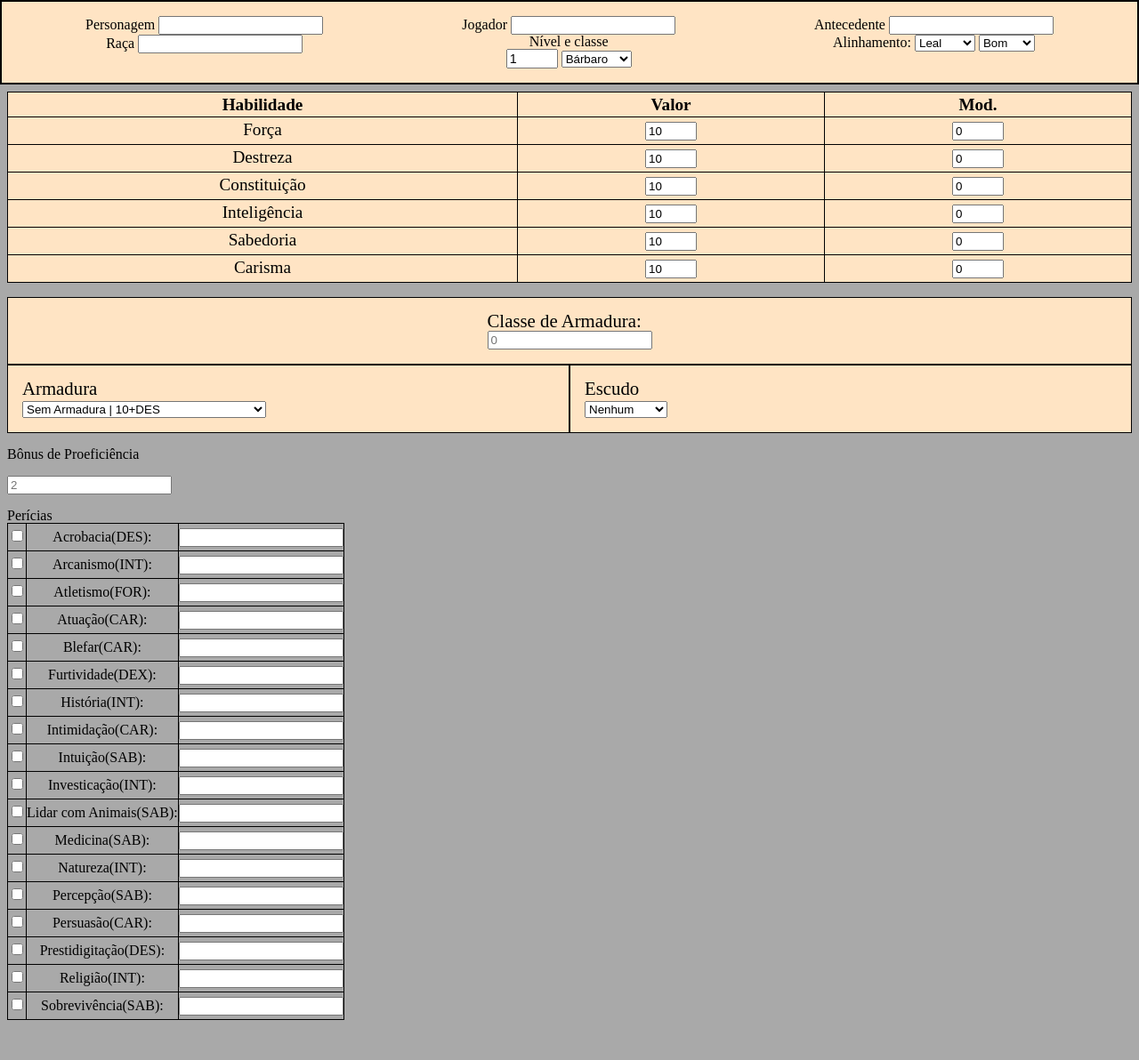
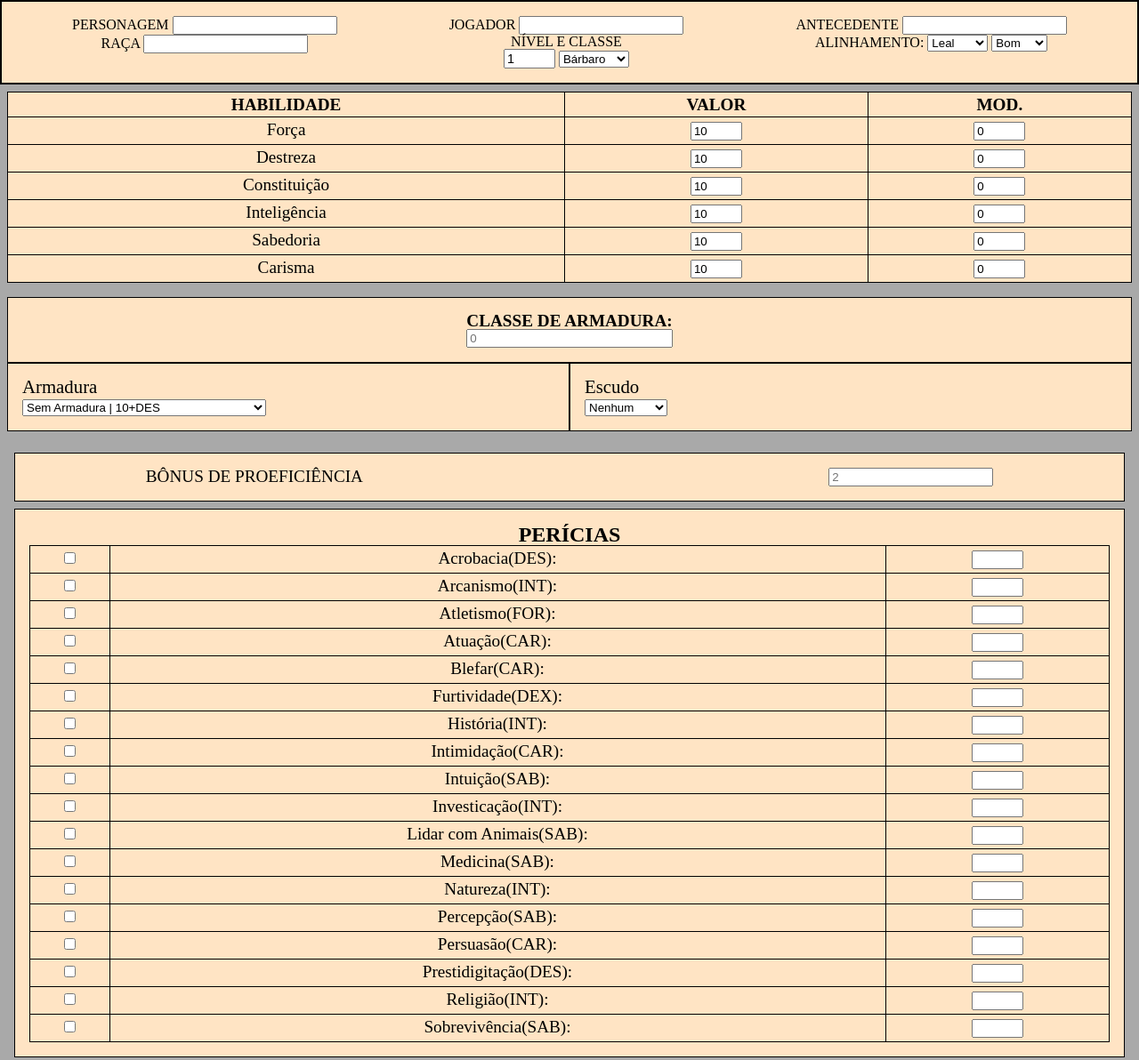
Before and after one commit to GabrielItaqui/fichaderpg, a plain HTML site: page index.html in a window 1280 px wide. Shown: the whole page at 89% size. Before the commit the page ends 1155 px from the top, so only its background shows below. Drawn offline with Linux system fonts and the light colour scheme.

Commit message:
Alterações feitas no visual da pagina.

```diff
--- a/index.html
+++ b/index.html
@@ -63,7 +63,7 @@
     </header>
     <div class="container">
         <div class="row">
-            <div class="col-4">
+            <div class="col-1">
                 <table class="table habilidade">
                     <tr>
                         <th>Habilidade</th>
@@ -102,7 +102,7 @@
                     </tr>
                 </table>
             </div>
-            <div class="col-4">
+            <div class="col-2">
               <div class="classeArmadura">
               <h6>Classe de Armadura:</h6>
               <input type="text" id="armorClass" placeholder="0" readonly>
@@ -142,11 +142,15 @@
                   </div>
                 </div>
             </div>
-            <div class="col-4">
+            <div class="col-3">
+              <div class="profBonus">
                 <h2>Bônus de Proeficiência</h2><br>
                 <input type="text" id="profBonus" placeholder="2" readonly>
-                <br><br>
-                <h2>Perícias</h2>
+              </div>
+              <div class="pericias">
+                <div class="textoPericias">
+                  <h2>Perícias</h2>
+                </div>
                 <table class="table">
                     <tr>
                       <td><input type="checkbox" id="acrProf" onchange="setSkills();"></td>
@@ -238,7 +242,8 @@
                       <td>Sobrevivência(SAB):</td>
                       <td><input type="number" id="sobScore"></td>
                     </tr>
-                <table>
+                  </table>
+                  </div>
             </div>
         </div>
     </div>
--- a/style.css
+++ b/style.css
@@ -11,6 +11,10 @@ body {
   text-align: center;
   background-color: bisque;
   border: 2px solid black;
+  text-transform: uppercase;
+}
+.classeNivel {
+  align-items: center;
 }
 .row {
   display: grid;
@@ -30,6 +34,7 @@ body {
   border: 1px solid black;
 }
 th {
+  text-transform: uppercase;
   font-weight: 700;
   border: 1px solid black;
 }
@@ -44,12 +49,14 @@ th, td {
   }
 }
 .valorHabilidade {
-  width: 30px;
-}
-#strScore, #dexScore, #conScore, #intScore, #wisScore, #chaScore, #strMod, #dexMod, #conMod, #intMod, #wisMod, #chaMod {
   width: 50px;
 }
-.col-4 {
+#strScore, #dexScore, #conScore, #intScore, #wisScore, #chaScore, #strMod, #dexMod, #conMod, #intMod, #wisMod, #chaMod,
+#acrScore, #arcScore, #atlScore, #atuScore, #engScore, #furScore, #hisScore, #intiScore, #intuScore, #inveScore, #lidScore,
+#medScore, #natScore, #percScore, #persScore, #presScore, #relScore, #sobScore {
+  width: 50px;
+}
+.col-1, .col-2, .col-3 {
   padding: 8px;
 }
 .classeNivel {
@@ -63,7 +70,7 @@ th, td {
     margin: auto;
   }
 }
-#playerLevel {
+#playerLevel{
   width: 50px;
   max-width: 120px;
   margin: auto;
@@ -81,11 +88,38 @@ th, td {
   display: grid;
   justify-content: center;
   border: 1px solid black;
-  font-size: 1.3rem;
+  font-size: 1.2rem;
+  font-weight: 700;
   background-color: bisque;
   padding: 16px;
+  text-transform: uppercase;
 }
 .armaduraEscudo {
   display: flex;
   grid-template-columns: 2;
 }
+.profBonus {
+  display: flex;
+  justify-content: space-around;
+  font-size: 1.2rem;
+  background-color: bisque;
+  border: 1px solid black;
+  margin: 8px;
+  padding: 16px;
+  text-transform: uppercase;
+}
+.textoPericias {
+  font-size: 1.5rem;
+  font-weight: 700;
+  text-align: center;
+  text-transform: uppercase;
+}
+.pericias {
+  font-size: 1.2rem;
+  background-color: bisque;
+  border: 1px solid black;
+  margin: 8px;
+  padding: 16px;
+  display: grid;
+  justify-content: stretch;
+}
```
